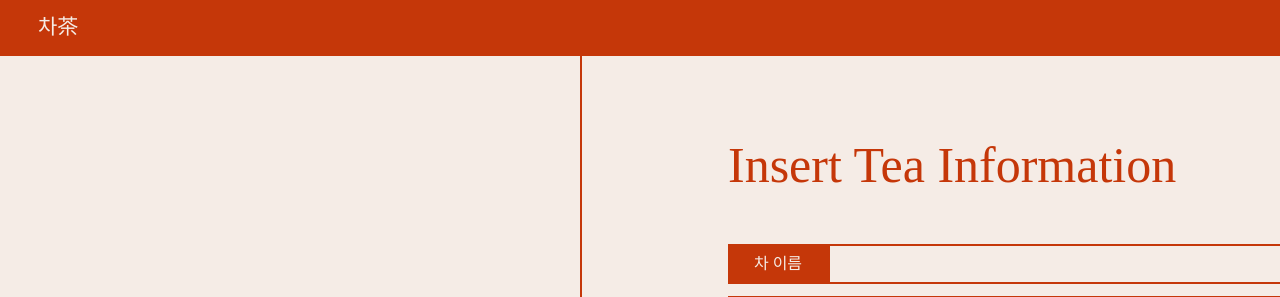
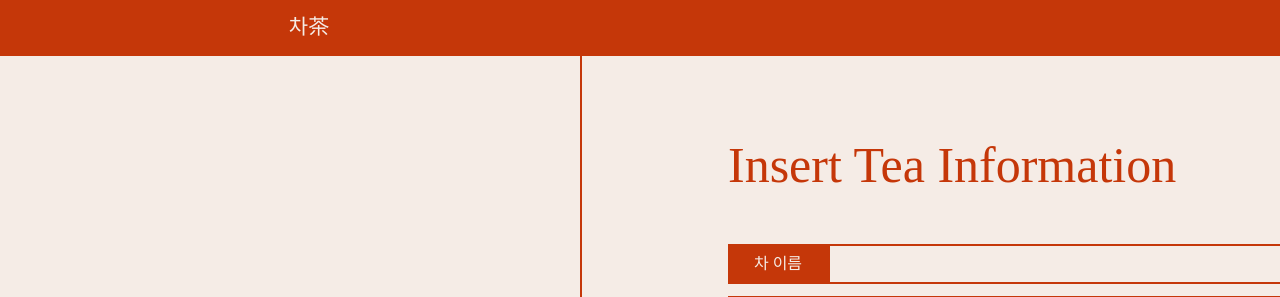
Before and after one commit to spartaT4chacha/front-back, a Flask app: page /manager in a window 1280 px wide; the page is wider, and only the part inside the window is pictured. Shown: the top 297 px of that part. Run offline with Flask 2, Linux system fonts and the light colour scheme; data that the repository does not hold is empty.

Commit message:
관리자페이지 홈링크

```diff
--- a/templates/manager.html
+++ b/templates/manager.html
@@ -300,7 +300,15 @@
 <!-- 왼쪽 -->
 <div class="left_side">
     <div class="left_top">
-        <a>차茶</a>
+        <div class="nav_container">
+        <ul class="navigation">
+            <li><a href="./" class="navi">차茶</a></li>
+            <li style="float:right">
+                <a class="navi" href="./info"><span class="material-icons md-36"
+                                                    style="font-size: 25px; line-height: inherit;">&#xE87C;</span></a>
+            <li id='umm' style="float:right">
+        </ul>
+    </div>
     </div>
     <div class="left_middle">
         <div class="big_Title">
```
